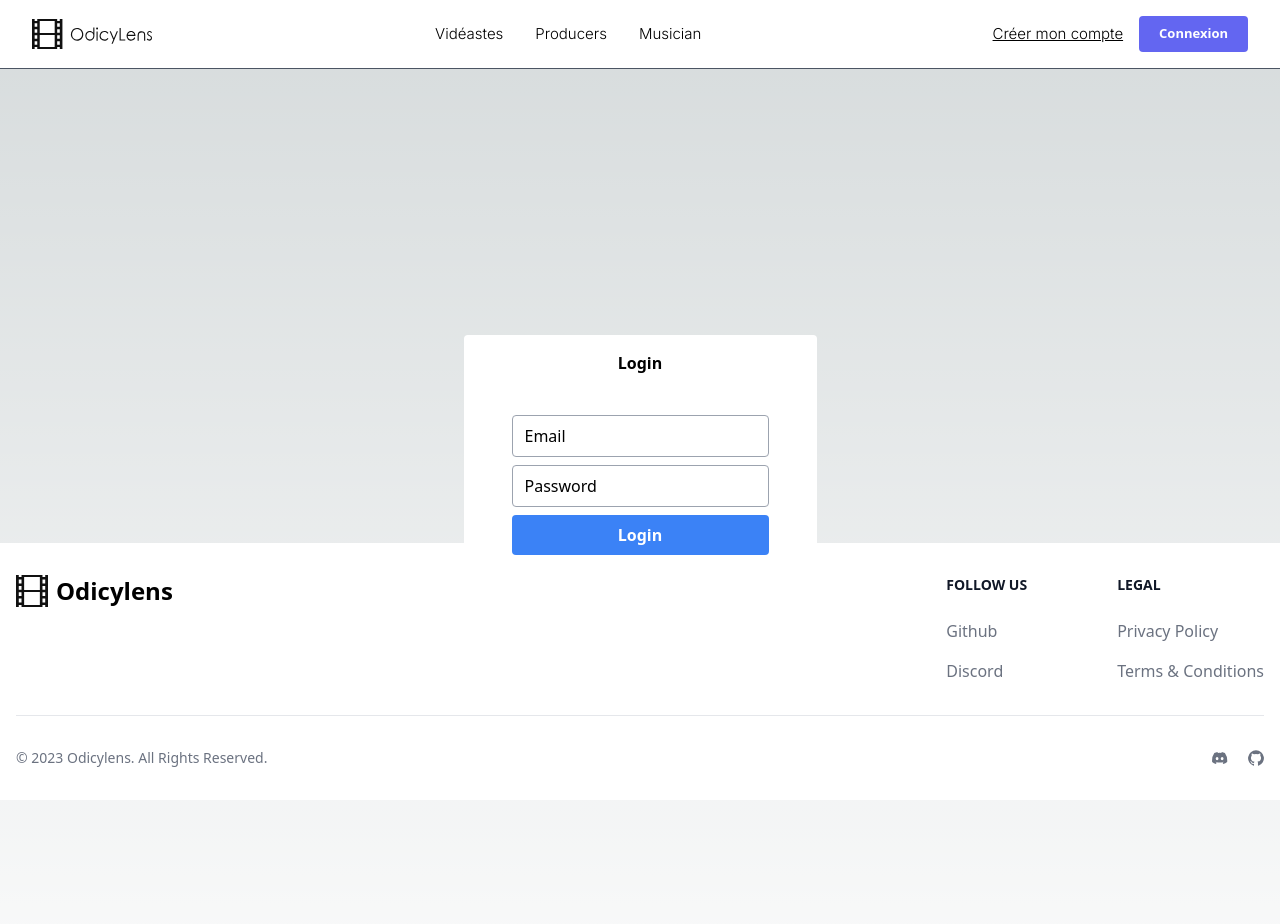
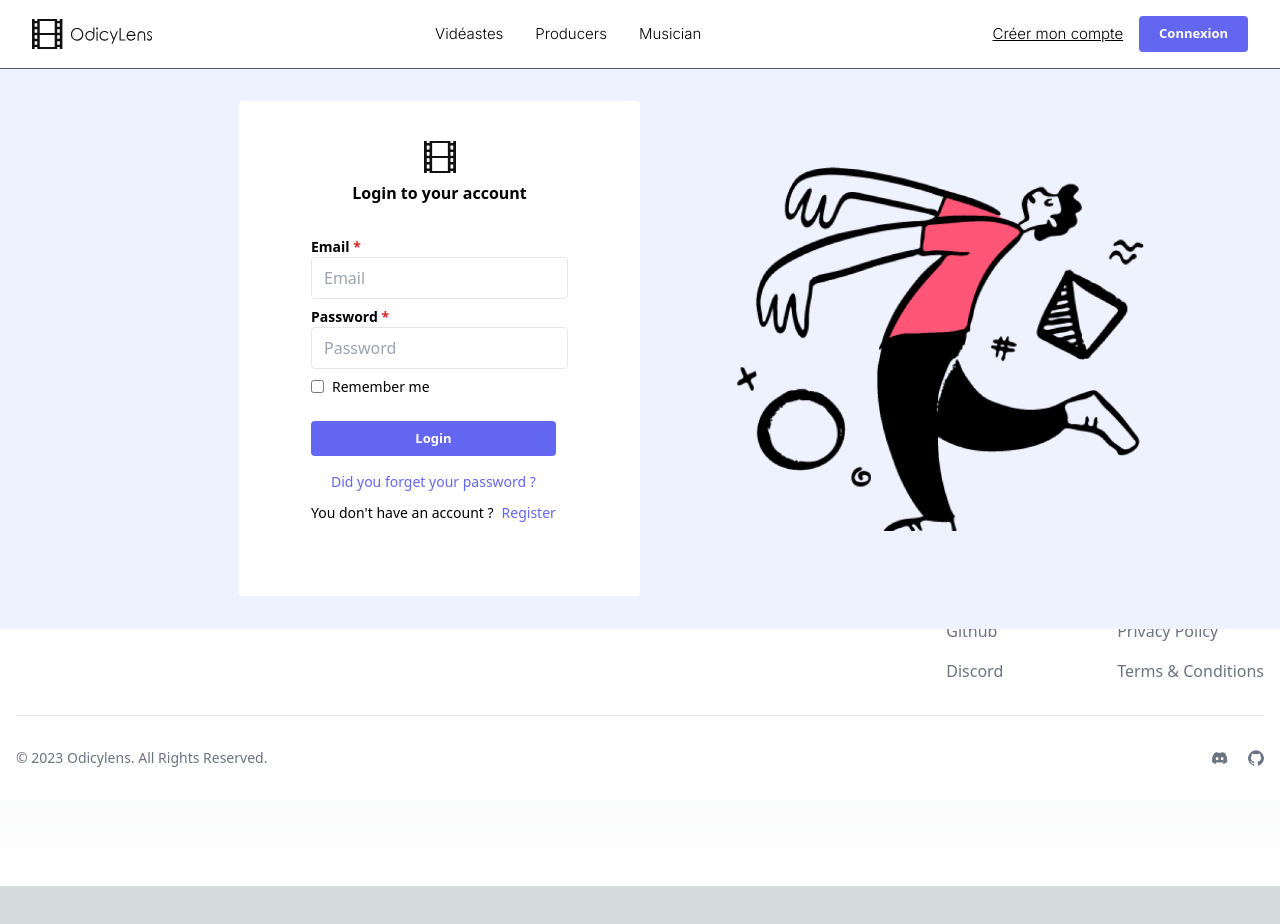
Before and after one commit to JustGritt/ChallengeStack5A, a Next.js app in the folder front/: page /login in a window 1280 px wide. Shown: the top 924 px of the page. After the commit the page ends 886 px from the top, so only its background shows below. Built offline with nearby package versions, Linux system fonts and the light colour scheme.

Commit message:
login front

```diff
--- a/front/src/app/login/page.tsx
+++ b/front/src/app/login/page.tsx
@@ -1,19 +1,23 @@
 'use client'
 import { Form, Formik, Field, FormikProvider, useFormik, ErrorMessage } from 'formik'
 import * as Yup from 'yup'
+import Image from 'next/image'
 import user, { User } from '../User'
 import { UserData } from '../utils/Types'
+import Button from '@/components/Ui/Button'
 
 export default function Register() {
 
     const initialValues = {
         email: '',
         password: '',
+        remember: false
     }
 
     const validationSchema = Yup.object().shape({
         email: Yup.string().email('Invalid email address').required('Required'),
         password: Yup.string().required('Required'),
+        remember: Yup.boolean().optional()
     })
 
     const formik = useFormik({
@@ -25,18 +29,46 @@ export default function Register() {
     })
 
     return (
-        <div className="w-full h-screen flex">
-            <div className="bg-white rounded m-auto p-4">
-                <h1 className="text-center text-black text-xxl font-bold">Login</h1>
-                <FormikProvider value={formik}>
-                    <Form id='register' className="flex flex-col p-8">
-                        <Field type="email" placeholder="Email" name='email' className="border border-gray-400 rounded px-3 py-2 mt-2 placeholder-black text-black" />
-                        <ErrorMessage name='email' component='span' className="text-red-600" />
-                        <Field type="password" placeholder="Password" name='password' className="border border-gray-400 rounded px-3 py-2 mt-2 placeholder-black text-black" />
-                        <ErrorMessage name='password' component='span' className="text-red-600" />
-                        <button type='submit' className="bg-blue-500 hover:bg-blue-700 text-white font-bold py-2 rounded mt-2">Login</button>
-                    </Form>
-                </FormikProvider>
+        <div className="m-auto w-full flex justify-center items-center p-8 bg-[#EEF2FF] min-h-[70vh] flex-col-reverse lg:flex-row">
+            <div className='flex-1 justify-end flex'>
+                <div className="bg-white rounded p-10 max-w-[500px] flex-col flex justify-center items-center">
+                    <div className='flex flex-col gap-2 justify-center w-full items-center'>
+                        <svg width="32" height="32" viewBox="0 0 32 32" fill="none" xmlns="http://www.w3.org/2000/svg">
+                            <path d="M32 0H29.224V2.0167H26.476V0H5.52398V2.0167H2.77566V0H0V32H2.77566V29.9833H5.52398V32H26.476V29.9833H29.224V32H32V0ZM5.52398 27.4696H2.77566V23.62H5.52398V27.4696ZM5.52398 21.1063H2.77566V17.2566H5.52398V21.1063ZM5.52398 14.743H2.77566V10.8933H5.52398V14.743ZM5.52398 8.38041H2.77566V4.52999H5.52398V8.38041ZM23.8651 29.9028H8.13487V17.052H23.8655L23.8651 29.9028ZM23.8651 14.9476H8.13487V2.09757H23.8655L23.8651 14.9476ZM29.224 27.4696H26.476V23.62H29.224V27.4696ZM29.224 21.1063H26.476V17.2566H29.224V21.1063ZM29.224 14.743H26.476V10.8933H29.224V14.743ZM29.224 8.38041H26.476V4.52999H29.224V8.38041Z" fill="#111111" />
+                        </svg>
+                        <h1 className="text-center text-black text-xxl font-bold">Login to your account</h1>
+                    </div>
+                    <FormikProvider value={formik}>
+                        <Form id='register' className="flex flex-col p-8 justify-center items-start gap-2">
+                            <div className='w-full flex flex-col justify-center items-start'>
+                                <label htmlFor="email" className="text-black text-sm font-semibold">Email <span className='text-red-600'>*</span></label>
+                                <Field type="email" placeholder="Email" name='email' className="border border-gray-200 rounded px-3 py-2 placeholder-gray-400 text-black w-full" />
+                            </div>
+                            <ErrorMessage name='email' component='span' className="text-red-600" />
+                            <div className='w-full flex flex-col justify-center items-start'>
+                                <label htmlFor="password" className="text-black text-sm font-semibold">Password <span className='text-red-600'>*</span></label>
+                                <Field type="password" placeholder="Password" name='password' className="border border-gray-200 rounded px-3 py-2 placeholder-gray-400 text-black w-full" />
+                            </div>
+                            <ErrorMessage name='password' component='span' className="text-red-600" />
+                            <div className='w-full flex flex-row justify-start items-center gap-2'>
+                                <Field type="checkbox" name='terms' className="border border-gray-200 rounded placeholder-black text-black" />
+                                <label htmlFor="terms" className="text-black text-sm">Remember me</label>
+                                <ErrorMessage name='terms' component='span' className="text-red-600" />
+                            </div>
+                            <div className='flex flex-col justify-center items-center gap-2'>
+                                <Button title={'Login'} classNames='mt-4 w-full' />
+                                <a href="#" className="text-sm text-main mt-2">Did you forget your password ?</a>
+                                <p className='text-center'>
+                                    <span className="text-sm text-black">You don&apos;t have an account ?</span>
+                                    <a href="/register" className="text-sm text-main ml-2 ">Register</a>
+                                </p>
+                            </div>
+                        </Form>
+                    </FormikProvider>
+                </div>
+            </div>
+            <div className='flex-1 justify-start max-w-[300px] lg:max-w-full'>
+                <Image className='object-contain' src='/imgs/auth-img.png' width={600} height={600} alt='dancing man' />
             </div>
         </div>
     )
--- a/front/src/app/register/page.tsx
+++ b/front/src/app/register/page.tsx
@@ -5,8 +5,12 @@ import user, { User } from '../User'
 import { UserData } from '../utils/Types'
 import Image from 'next/image'
 import Button from '@/components/Ui/Button'
+import { useState } from 'react'
+import Modal from '@/components/Modal'
 
 export default function Register() {
+
+    const [showModal, setShowModal] = useState(false)
 
     const initialValues = {
         firstName: '',
@@ -23,9 +27,7 @@ export default function Register() {
         email: Yup.string().email('Invalid email address').required('Required'),
         password: Yup.string().required('Required'),
         confirmPassword: Yup.string()
-            .test('passwords-match', 'Passwords must match', function (value) {
-                return this.parent.password === value
-            }),
+            .oneOf([Yup.ref('password')], 'Passwords must match'),
         terms: Yup.boolean().oneOf([true], 'Must Accept Terms and Conditions')
     })
 
@@ -33,12 +35,25 @@ export default function Register() {
         initialValues: initialValues,
         validationSchema: validationSchema,
         onSubmit: (values: UserData) => {
+            setShowModal(true)
             user.SignUp(values)
         }
     })
 
     return (
-        <div className='m-auto w-full flex justify-center items-center p-8 bg-[#EEF2FF] min-h-[70vh] flex-col-reverse lg:flex-row'>
+        <div className='m-auto w-full flex justify-center items-center relative p-8 bg-[#EEF2FF] min-h-[70vh] flex-col-reverse lg:flex-row'>
+            {showModal && (
+                <Modal
+                    type='email-validate'
+                    title='Welcome to Odicylens !'
+                    content='To complete the registration process and activate your account, please check your email inbox.
+                    <br/>
+                    <br/>
+                    If you encounter any issues or have questions, feel free to contact our support team at :
+                    <a class="text-main hover:text-main-dark transition-all" href="mailto:support@example.com">support@example.com</a>'
+                    onClose={() => setShowModal(false)}
+                />
+            )}
             <div className='flex-1 justify-end flex'>
                 <div className="bg-white rounded p-10 max-w-[500px] flex-col flex justify-center items-center">
                     <div className='flex flex-col gap-2 justify-center w-full items-center'>
@@ -49,16 +64,31 @@ export default function Register() {
                     </div>
                     <FormikProvider value={formik}>
                         <Form id='register' className="flex flex-col px-4 gap-1">
-                            <Field type="text" placeholder="First Name" name='firstName' className="border border-gray-400 rounded px-3 py-2 mt-2 focus:outline-0 font-inter placeholder:text-gray-600 placeholder:text-sm " />
+                            <div className='flex justify-between w-full items-center'>
+                                <label htmlFor="firstName" className="text-black text-sm font-semibold">First Name <span className='text-red-600'>*</span></label>
                                 <ErrorMessage name='firstName' component='span' className="text-red-600 leading-3 text-sm" />
-                            <Field type="text" placeholder="Last Name" name='lastName' className="border border-gray-400 rounded px-3 py-2 mt-2 focus:outline-0 font-inter placeholder:text-gray-600 placeholder:text-sm" />
+                            </div>
+                            <Field type="text" placeholder="First Name" name='firstName' className="border border-gray-200 text-black rounded px-3 py-2 mt-2 focus:outline-0 font-inter placeholder:text-gray-400 placeholder:text-sm " />
+                            <div className='flex justify-between w-full items-center'>
+                                <label htmlFor="lastName" className="text-black text-sm font-semibold">Last Name <span className='text-red-600'>*</span></label>
                                 <ErrorMessage name='lastName' component='span' className="text-red-600 leading-3 text-sm" />
-                            <Field type="email" placeholder="Email" name='email' className="border border-gray-400 rounded px-3 py-2 mt-2 focus:outline-0 font-inter placeholder:text-gray-600 placeholder:text-sm" />
+                            </div>
+                            <Field type="text" placeholder="Last Name" name='lastName' className="border border-gray-200 text-black rounded px-3 py-2 mt-2 focus:outline-0 font-inter placeholder:text-gray-400 placeholder:text-sm" />
+                            <div className='flex justify-between w-full items-center'>
+                                <label htmlFor="email" className="text-black text-sm font-semibold">Email <span className='text-red-600'>*</span></label>
                                 <ErrorMessage name='email' component='span' className="text-red-600 leading-3 text-sm" />
-                            <Field type="password" placeholder="Password" name='password' className="border border-gray-400 rounded px-3 py-2 mt-2 focus:outline-0 font-inter placeholder:text-gray-600 placeholder:text-sm" />
+                            </div>
+                            <Field type="email" placeholder="Email" name='email' className="border border-gray-200 text-black rounded px-3 py-2 mt-2 focus:outline-0 font-inter placeholder:text-gray-400 placeholder:text-sm" />
+                            <div className='flex justify-between w-full items-center'>
+                                <label htmlFor="password" className="text-black text-sm font-semibold">Password <span className='text-red-600'>*</span></label>
                                 <ErrorMessage name='password' component='span' className="text-red-600 leading-3 text-sm" />
-                            <Field type="password" placeholder="Confirm Password" name='confirmPassword' className="border border-gray-400 rounded px-3 py-2 mt-2 focus:outline-0 font-inter placeholder:text-gray-600 placeholder:text-sm" />
+                            </div>
+                            <Field type="password" placeholder="Password" name='password' className="border border-gray-200 text-black rounded px-3 py-2 mt-2 focus:outline-0 font-inter placeholder:text-gray-400 placeholder:text-sm" />
+                            <div className='flex justify-between w-full items-center'>
+                                <label htmlFor="confirmPassword" className="text-black text-sm font-semibold">Confirm Password <span className='text-red-600'>*</span></label>
                                 <ErrorMessage name='confirmPassword' component='span' className="text-red-600 leading-3 text-sm" />
+                            </div>
+                            <Field type="password" placeholder="Confirm Password" name='confirmPassword' className="border border-gray-200 text-black rounded px-3 py-2 mt-2 focus:outline-0 font-inter placeholder:text-gray-400 placeholder:text-sm" />
                             <label className="mt-2">
                                 <Field type="checkbox" name="terms" className="mr-2 focus:outline-0 font-inter text-gray-600 placeholder:text-sm" />
                                 <span className='text-black text-sm font-inter'>
@@ -66,15 +96,16 @@ export default function Register() {
                                 </span>
                             </label>
                             <ErrorMessage name='terms' component='span' className="text-red-600 leading-3 text-sm" />
-                            <Button title={'Register'} classNames='mt-4' />
+                            <div className='flex flex-col justify-center items-center gap-2'>
+                                <Button title={'Register'} classNames='mt-4 w-full' />
                                 <p className='text-black text-center text-sm font-inter'>
-                                Already a member? <a href="/login" className="text-blue-500 hover:text-blue-700">Login</a>
+                                    Already a member? <a href="/login" className="text-blue-500 hover:text-blue-700">Sign in</a>
                                 </p>
+                            </div>
                         </Form>
                     </FormikProvider>
                 </div>
             </div>
-
             <div className='flex-1 justify-start max-w-[300px] lg:max-w-full'>
                 <Image className='object-contain' src='/imgs/auth-img.png' width={600} height={600} alt='dancing man' />
             </div>
--- a/front/src/components/Footer.tsx
+++ b/front/src/components/Footer.tsx
@@ -8,8 +8,10 @@ const Footer = () => {
             <div className="mx-auto w-full max-w-screen-xl p-4 py-6 lg:py-8">
                 <div className="md:flex md:justify-between">
                     <div className="mb-6 md:mb-0">
-                    <a href="#" className="flex items-center">
-                        <Image src="/logo.svg" alt="Odicylens Logo" width={32} height={32} className='mr-2' />
+                        <a href="#" className="flex items-center gap-2">
+                            <svg width="32" height="32" viewBox="0 0 32 32" fill="none" xmlns="http://www.w3.org/2000/svg">
+                                <path d="M32 0H29.224V2.0167H26.476V0H5.52398V2.0167H2.77566V0H0V32H2.77566V29.9833H5.52398V32H26.476V29.9833H29.224V32H32V0ZM5.52398 27.4696H2.77566V23.62H5.52398V27.4696ZM5.52398 21.1063H2.77566V17.2566H5.52398V21.1063ZM5.52398 14.743H2.77566V10.8933H5.52398V14.743ZM5.52398 8.38041H2.77566V4.52999H5.52398V8.38041ZM23.8651 29.9028H8.13487V17.052H23.8655L23.8651 29.9028ZM23.8651 14.9476H8.13487V2.09757H23.8655L23.8651 14.9476ZM29.224 27.4696H26.476V23.62H29.224V27.4696ZM29.224 21.1063H26.476V17.2566H29.224V21.1063ZM29.224 14.743H26.476V10.8933H29.224V14.743ZM29.224 8.38041H26.476V4.52999H29.224V8.38041Z" fill="#FFFFFF" />
+                            </svg>
                             <span className="self-center text-2xl font-semibold whitespace-nowrap dark:text-white">Odicylens</span>
                         </a>
                     </div>
@@ -46,7 +48,7 @@ const Footer = () => {
                     <div className="flex mt-4 sm:justify-center sm:mt-0">
                         <a href="#" className="text-gray-500 hover:text-gray-900 dark:hover:text-white ms-5">
                             <svg className="w-4 h-4" aria-hidden="true" xmlns="http://www.w3.org/2000/svg" fill="currentColor" viewBox="0 0 21 16">
-                                <path d="M16.942 1.556a16.3 16.3 0 0 0-4.126-1.3 12.04 12.04 0 0 0-.529 1.1 15.175 15.175 0 0 0-4.573 0 11.585 11.585 0 0 0-.535-1.1 16.274 16.274 0 0 0-4.129 1.3A17.392 17.392 0 0 0 .182 13.218a15.785 15.785 0 0 0 4.963 2.521c.41-.564.773-1.16 1.084-1.785a10.63 10.63 0 0 1-1.706-.83c.143-.106.283-.217.418-.33a11.664 11.664 0 0 0 10.118 0c.137.113.277.224.418.33-.544.328-1.116.606-1.71.832a12.52 12.52 0 0 0 1.084 1.785 16.46 16.46 0 0 0 5.064-2.595 17.286 17.286 0 0 0-2.973-11.59ZM6.678 10.813a1.941 1.941 0 0 1-1.8-2.045 1.93 1.93 0 0 1 1.8-2.047 1.919 1.919 0 0 1 1.8 2.047 1.93 1.93 0 0 1-1.8 2.045Zm6.644 0a1.94 1.94 0 0 1-1.8-2.045 1.93 1.93 0 0 1 1.8-2.047 1.918 1.918 0 0 1 1.8 2.047 1.93 1.93 0 0 1-1.8 2.045Z"/>
+                                <path d="M16.942 1.556a16.3 16.3 0 0 0-4.126-1.3 12.04 12.04 0 0 0-.529 1.1 15.175 15.175 0 0 0-4.573 0 11.585 11.585 0 0 0-.535-1.1 16.274 16.274 0 0 0-4.129 1.3A17.392 17.392 0 0 0 .182 13.218a15.785 15.785 0 0 0 4.963 2.521c.41-.564.773-1.16 1.084-1.785a10.63 10.63 0 0 1-1.706-.83c.143-.106.283-.217.418-.33a11.664 11.664 0 0 0 10.118 0c.137.113.277.224.418.33-.544.328-1.116.606-1.71.832a12.52 12.52 0 0 0 1.084 1.785 16.46 16.46 0 0 0 5.064-2.595 17.286 17.286 0 0 0-2.973-11.59ZM6.678 10.813a1.941 1.941 0 0 1-1.8-2.045 1.93 1.93 0 0 1 1.8-2.047 1.919 1.919 0 0 1 1.8 2.047 1.93 1.93 0 0 1-1.8 2.045Zm6.644 0a1.94 1.94 0 0 1-1.8-2.045 1.93 1.93 0 0 1 1.8-2.047 1.918 1.918 0 0 1 1.8 2.047 1.93 1.93 0 0 1-1.8 2.045Z" />
                             </svg>
                             <span className="sr-only">Discord</span>
                         </a>
--- /dev/null
+++ b/front/src/components/Modal/index.tsx
@@ -0,0 +1,44 @@
+import { FC } from "react";
+import { FontAwesomeIcon } from "@fortawesome/react-fontawesome";
+import { faXmark } from "@fortawesome/free-solid-svg-icons";
+import { motion } from "framer-motion";
+
+interface ModalProps {
+    type: 'email-validate'
+    title: string,
+    content: string
+    onClose?: () => void
+}
+
+const Modal: FC<ModalProps> = ({
+    type,
+    title,
+    content,
+    onClose
+}) => {
+    return (
+        <motion.div
+            initial={{ opacity: 0, transform: 'translateY(20%)' }}
+            animate={{ opacity: 1, transform: 'translateY(0%)' }}
+            exit={{ opacity: 0, transform: 'translateY(20%)' }}
+            transition={{ duration: .2 }}
+            className="flex flex-col justify-center items-start gap-3 w-full h-full absolute z-50 backdrop-blur-sm">
+            <div className="m-auto w-[400px] bg-white p-5 rounded-md  shadow-xl">
+                <div className="flex justify-between items-start w-full">
+                    <div className="bg-[#EEF2FF] rounded-full p-3 mb-4">
+                        <svg width="22" height="22" viewBox="0 0 32 32" fill="none" xmlns="http://www.w3.org/2000/svg">
+                            <path d="M32 0H29.224V2.0167H26.476V0H5.52398V2.0167H2.77566V0H0V32H2.77566V29.9833H5.52398V32H26.476V29.9833H29.224V32H32V0ZM5.52398 27.4696H2.77566V23.62H5.52398V27.4696ZM5.52398 21.1063H2.77566V17.2566H5.52398V21.1063ZM5.52398 14.743H2.77566V10.8933H5.52398V14.743ZM5.52398 8.38041H2.77566V4.52999H5.52398V8.38041ZM23.8651 29.9028H8.13487V17.052H23.8655L23.8651 29.9028ZM23.8651 14.9476H8.13487V2.09757H23.8655L23.8651 14.9476ZM29.224 27.4696H26.476V23.62H29.224V27.4696ZM29.224 21.1063H26.476V17.2566H29.224V21.1063ZM29.224 14.743H26.476V10.8933H29.224V14.743ZM29.224 8.38041H26.476V4.52999H29.224V8.38041Z" fill="#111111" />
+                        </svg>
+                    </div>
+                    <FontAwesomeIcon onClick={onClose} className="text-gray-500 cursor-pointer" icon={faXmark} />
+                </div>
+                <div className="flex flex-col gap-3">
+                    <h1 className="text-black font-semi-bold text-xl">{title}</h1>
+                    <p className="text-gray-500 text-sm" dangerouslySetInnerHTML={{ __html: content }} />
+                </div>
+            </div>
+        </motion.div>
+    );
+}
+
+export default Modal;
```
Also changed, not shown: front/package.json (+4 -3 lines), 2 other files (tests, documents, lock files or other folders). Lines whose indentation alone changed are shown as unchanged.
